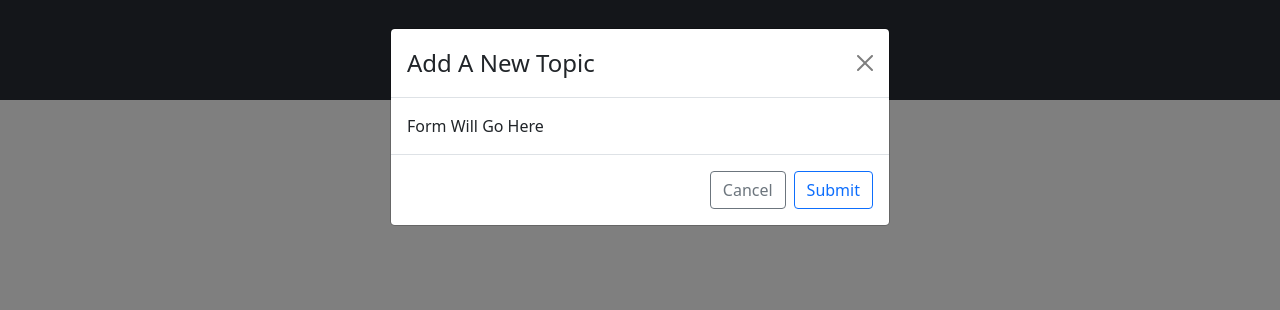
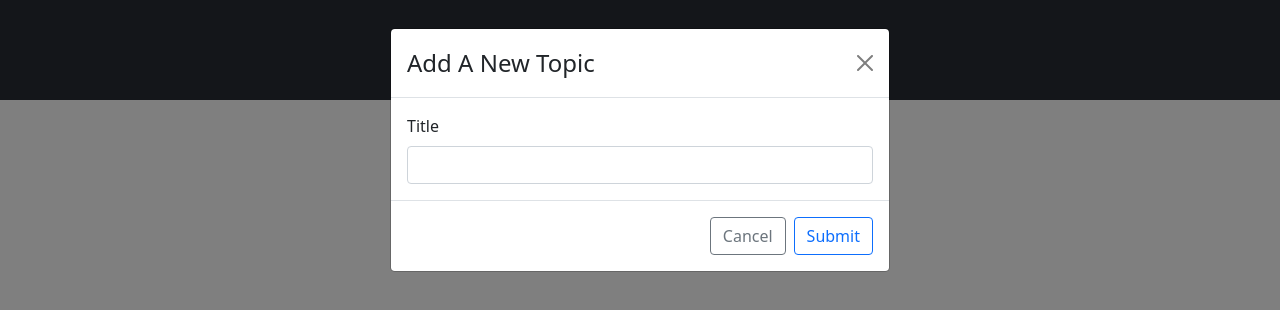
Before and after one commit to Kbrums/task-tracker, a React (Create React App) app: page / in a window 1280 px wide. Both pictures are taken after a click on the button "Add Topic". Shown: the top 310 px of the page. Built offline with nearby package versions, Linux system fonts and the light colour scheme.

Commit message:
added modal, rendering cards

```diff
--- a/src/components/NewTopicForm.js
+++ b/src/components/NewTopicForm.js
@@ -3,18 +3,20 @@ import { addTopic } from '../features/topics/topicsSlice';
 import { useDispatch} from 'react-redux';
 import { v4 as uuidv4 } from "uuid";
 import Button from 'react-bootstrap/Button';
+import Form from 'react-bootstrap/Form';
 import Modal from 'react-bootstrap/Modal';
 
 export default function NewTopicForm() {
     //title for new topic
     const [title, setTitle] = useState('');
+    const dispatch = useDispatch();
     //state for modal vis
     const [show, setShow] = useState(false);
-    const dispatch = useDispatch();
 
     //modal functions
     const handleClose = () => setShow(false);
     const handleShow = () => setShow(true);
+
 
     //submit form and dispatch to topic slice
     const handleSubmit = (e) => {
@@ -27,6 +29,8 @@ export default function NewTopicForm() {
         };
 
         dispatch(addTopic(payload));
+        setTitle('');
+        setShow(false);
     }
 
     return (
@@ -40,12 +44,22 @@ export default function NewTopicForm() {
                 <Modal.Header closeButton>
                     <Modal.Title>Add A New Topic</Modal.Title>
                 </Modal.Header>
-                <Modal.Body>Form Will Go Here</Modal.Body>
+                <Modal.Body>
+                    <Form>
+                        <Form.Group>
+                            <Form.Label>Title</Form.Label>
+                            <Form.Control
+                                value={title}
+                                type='text'
+                                onChange={(e) => setTitle(e.currentTarget.value)}/>
+                        </Form.Group>
+                     </Form>
+                </Modal.Body>
                 <Modal.Footer>
                     <Button variant='outline-secondary' onClick={handleClose}>
                         Cancel
                     </Button>
-                    <Button variant='outline-primary' onClick={handleClose}>
+                    <Button variant='outline-primary' onClick={handleSubmit}>
                         Submit
                     </Button>
                 </Modal.Footer>
--- a/src/features/topics/Topic.js
+++ b/src/features/topics/Topic.js
@@ -1,17 +1,36 @@
 import { useSelector } from "react-redux";
 import { selectTasks } from "../tasks/tasksSlice";
 import { useDispatch } from "react-redux";
+import Card from 'react-bootstrap/Card';
+import Button from 'react-bootstrap/Button';
 
 export default function Topic({topic}) {
 
     const { title, taskIds } = topic;
+    const cardStyle = {
+        margin: '5px',
+
+
+
+    }
+    const containerStyle = {
+        display: 'inline-block',
+        width: '32%',
+    }
 
     return (
-        <div className='topic-container'>
-            <h2 className='topic-header'>{title}</h2>
-            <div className='task-container'>
-                <p>placeholder task</p>
+        <>
+            <div style={containerStyle}>
+                <Card style={cardStyle}>
+                    <Card.Header as='h5'>{title}</Card.Header>
+                    <Card.Body>this is where tasks will go</Card.Body>
+                    <Card.Footer>
+                        <Button variant='outline-primary'>
+                            Add Task
+                        </Button>
+                    </Card.Footer>
+                </Card>
             </div>
-        </div>
+        </>
     )
 }
--- a/src/features/topics/Topics.js
+++ b/src/features/topics/Topics.js
@@ -10,6 +10,7 @@ export default function Topics() {
         <div className="topics-container">
             <h3>Topics</h3>
             <NewTopicForm />
+            <br />
             {Object.values(topics).map( topic => <Topic topic={topic}/>)}
         </div>
     );
```
